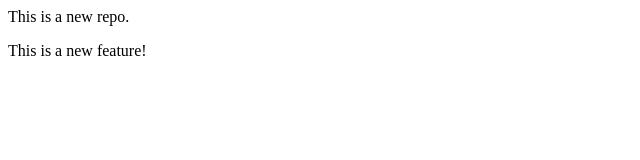
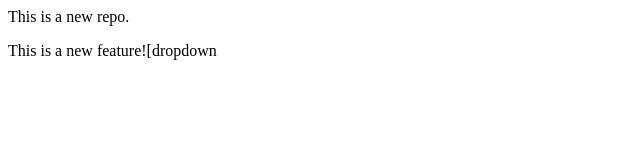
Before and after one commit to talhakhan363/localRepo, a plain HTML site: page index.html in a window 1280 px wide. Shown: the full height of the page, 0-640 px from the left. Drawn offline with Linux system fonts and the light colour scheme.

```diff
--- a/index.html
+++ b/index.html
@@ -1,2 +1,2 @@
 <p>This is a new repo.</p>
-<p>This is a new feature!</p>
+<p>This is a new feature![dropdown</p>
```
